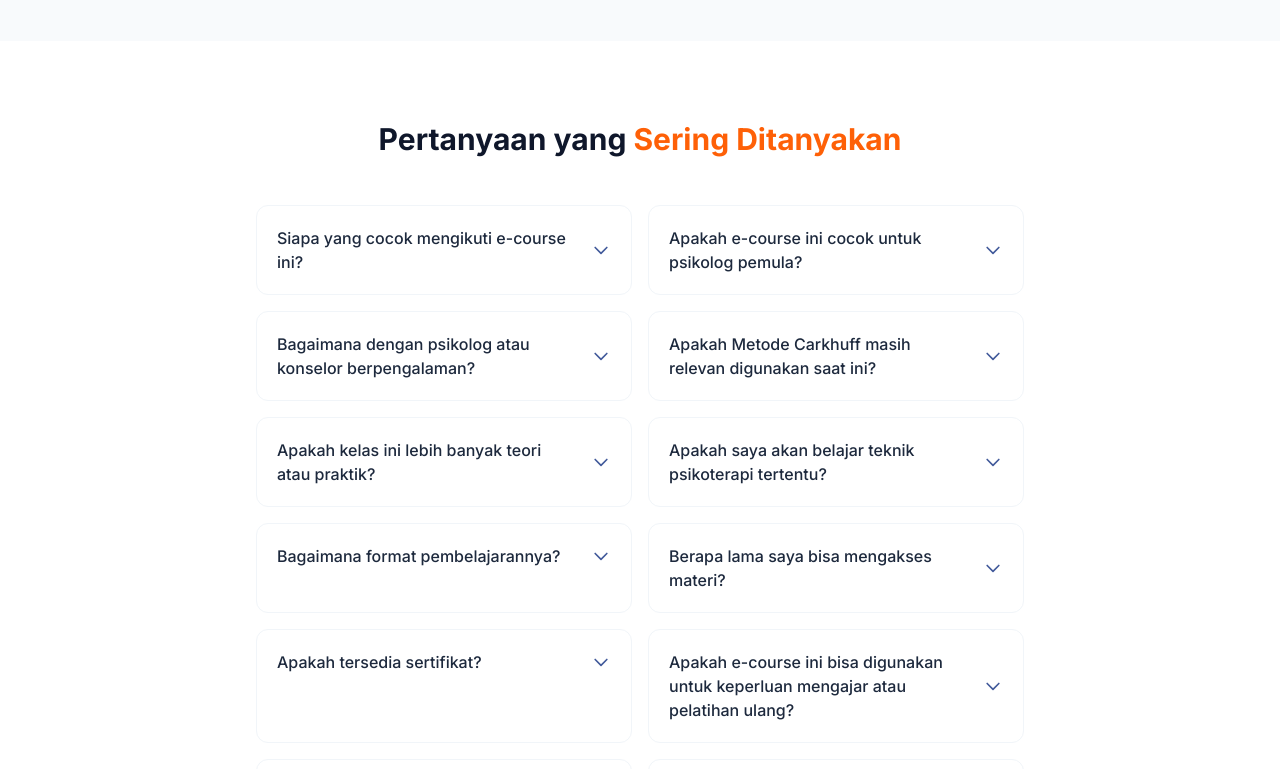
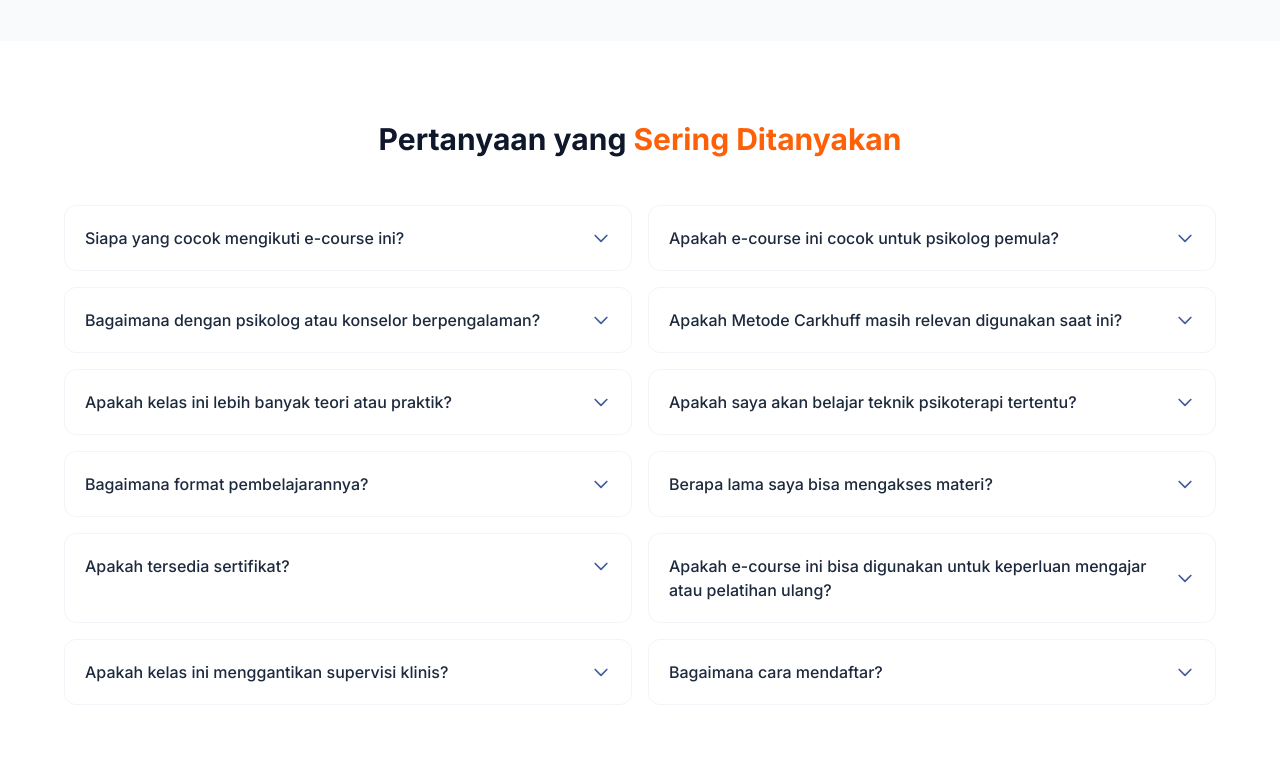
Before and after one commit to websitepraktiqu/marketing, a Next.js app: page /e-course-carkhuff in a window 1280 px wide. Shown: the part 5520-6289 px from the top of the page. Built offline with nearby package versions, Linux system fonts and the light colour scheme.

Commit message:
feat: Create new e-course Carkhuff landing page with detailed sections and components.

```diff
--- a/app/e-course-carkhuff/page.tsx
+++ b/app/e-course-carkhuff/page.tsx
@@ -437,7 +437,7 @@
 
                 {/* FAQ */}
                 <section id="faq" className="py-20 px-6 md:px-12 bg-white">
-                    <div className="max-w-3xl mx-auto">
+                    <div className="max-w-6xl mx-auto">
                         <div className="text-center mb-12">
                             <h2 className="text-3xl font-bold text-slate-900 mb-3">
                                 Pertanyaan yang <span className="text-[#fe6007]">Sering Ditanyakan</span>
```
